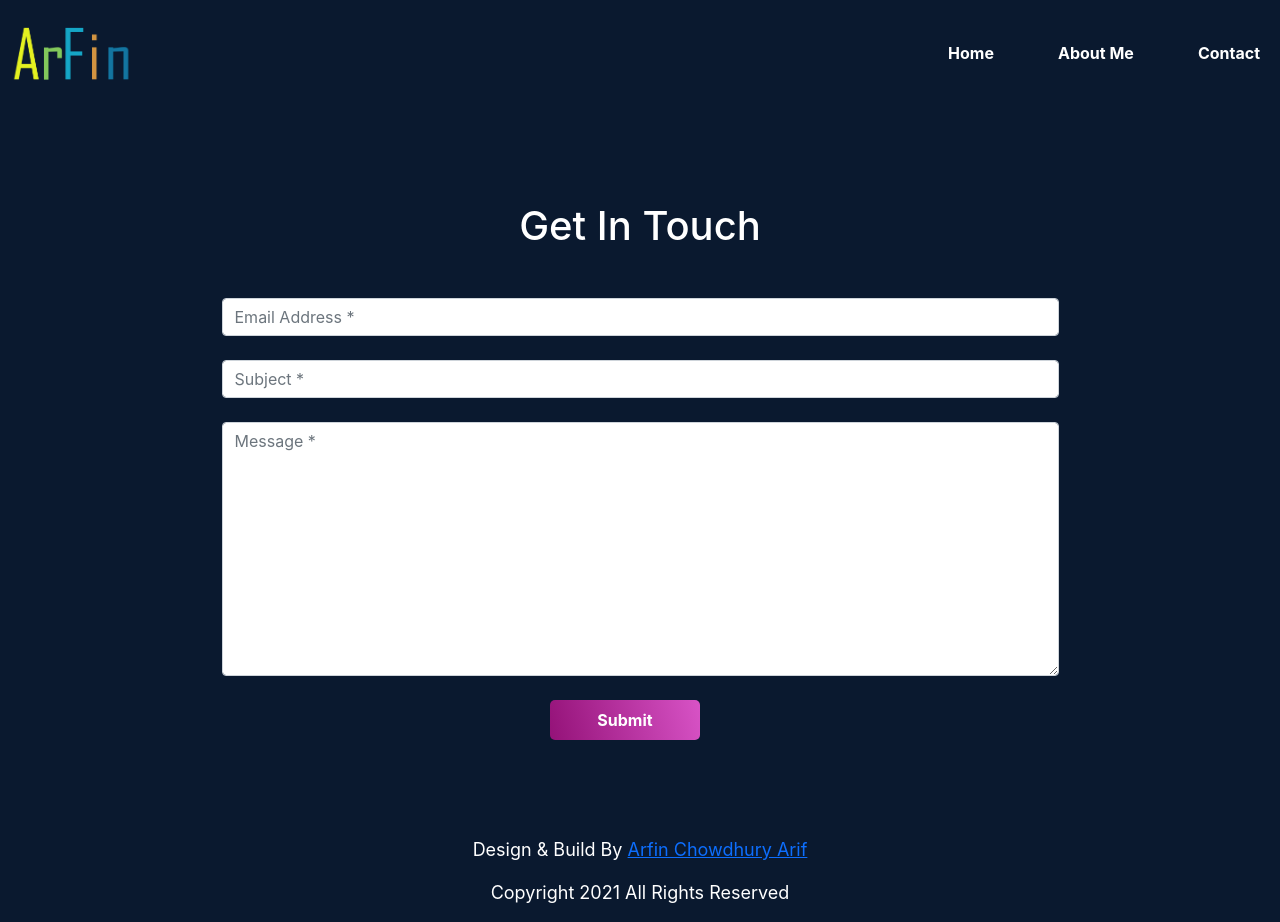
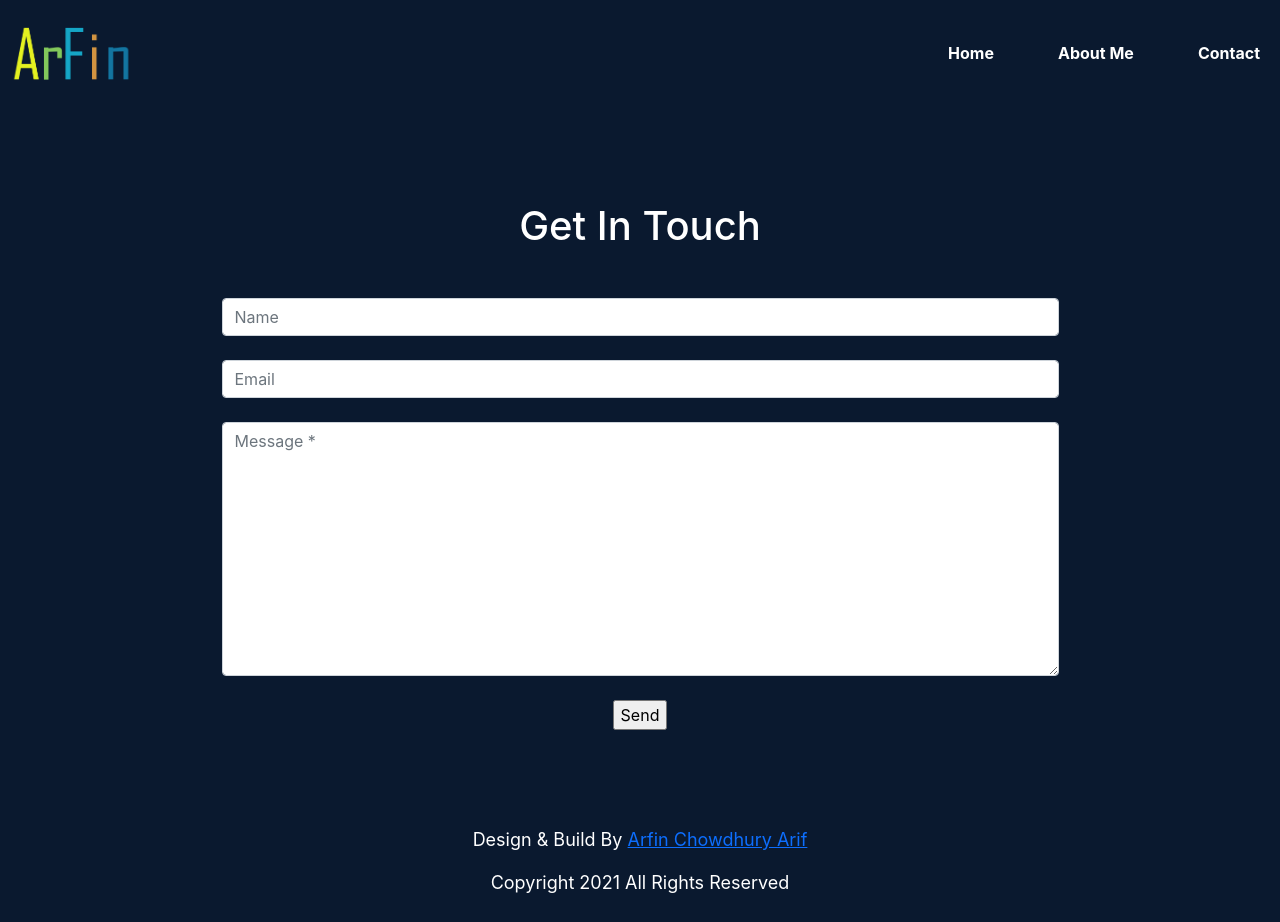
Before and after one commit to arfin-2020/portfolio, a React (Create React App) app: page /contact in a window 1280 px wide. Built offline with nearby package versions, Linux system fonts and the light colour scheme.

Commit message:
dynamic mail set

```diff
--- a/src/components/ContactForm/ContactForm.js
+++ b/src/components/ContactForm/ContactForm.js
@@ -26,30 +26,18 @@
                     </div>
                     <div className="col-md-9 mx-auto">
                          <form className="contact-form" onSubmit={sendEmail}>
-
-                            <div className="form-group">
-                                <input type="text" name="user_email" className="form-control" placeholder="Email Address *"/>
+                             <input type="hidden" name="contact_number" />
+                                <div className = "form-group">
+                                <input type="text" name="user_name" className="form-control" placeholder="Name"/>
                                 </div><br/>
                                 <div className="form-group">
-                                <input type="text" name="user_name"  className="form-control" placeholder="Subject *"/>
+                                <input type="email" name="user_email" className="form-control" placeholder="Email"/>
                                 </div><br/>
                                 <div className="form-group">
                                     <textarea name="message" className="form-control" id="" cols="30" rows="10" placeholder="Message *"></textarea>
                                 </div><br/>
-                            <div className="form-group text-center">
-                                <button type="button" className="fency-btn"> Submit </button>
-                            </div>
+                             <input type="submit" value="Send" />
                         </form>
-                        {/* <form className="contact-form" onSubmit={sendEmail}>
-                            <input type="hidden" name="contact_number" />
-                            <label>Name</label>
-                            <input type="text" name="user_name" />
-                            <label>Email</label>
-                            <input type="email" name="user_email" />
-                            <label>Message</label>
-                            <textarea name="message" />
-                            <input type="submit" value="Send" />
-                        </form> */}
                     </div>
                 </div>
         </section>
```
Lines whose indentation alone changed are shown as unchanged.
